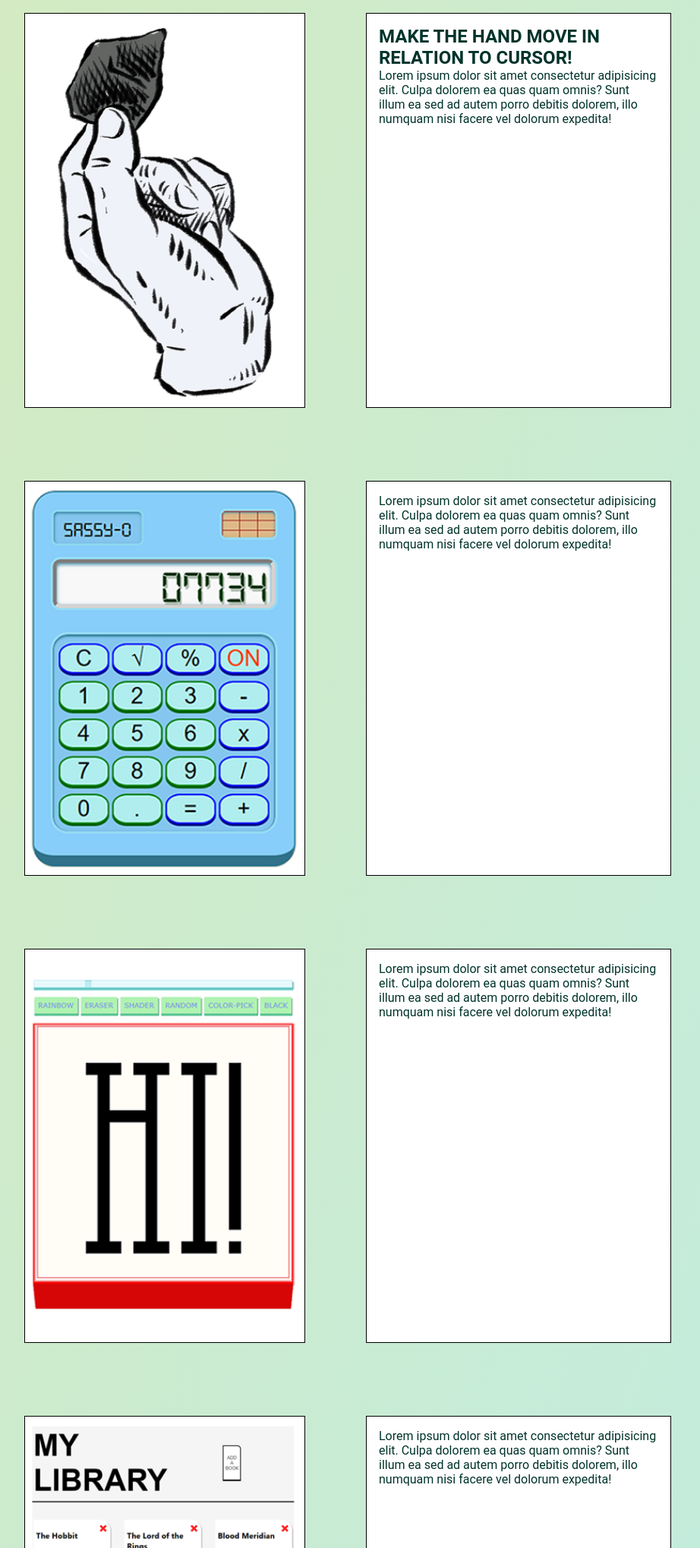
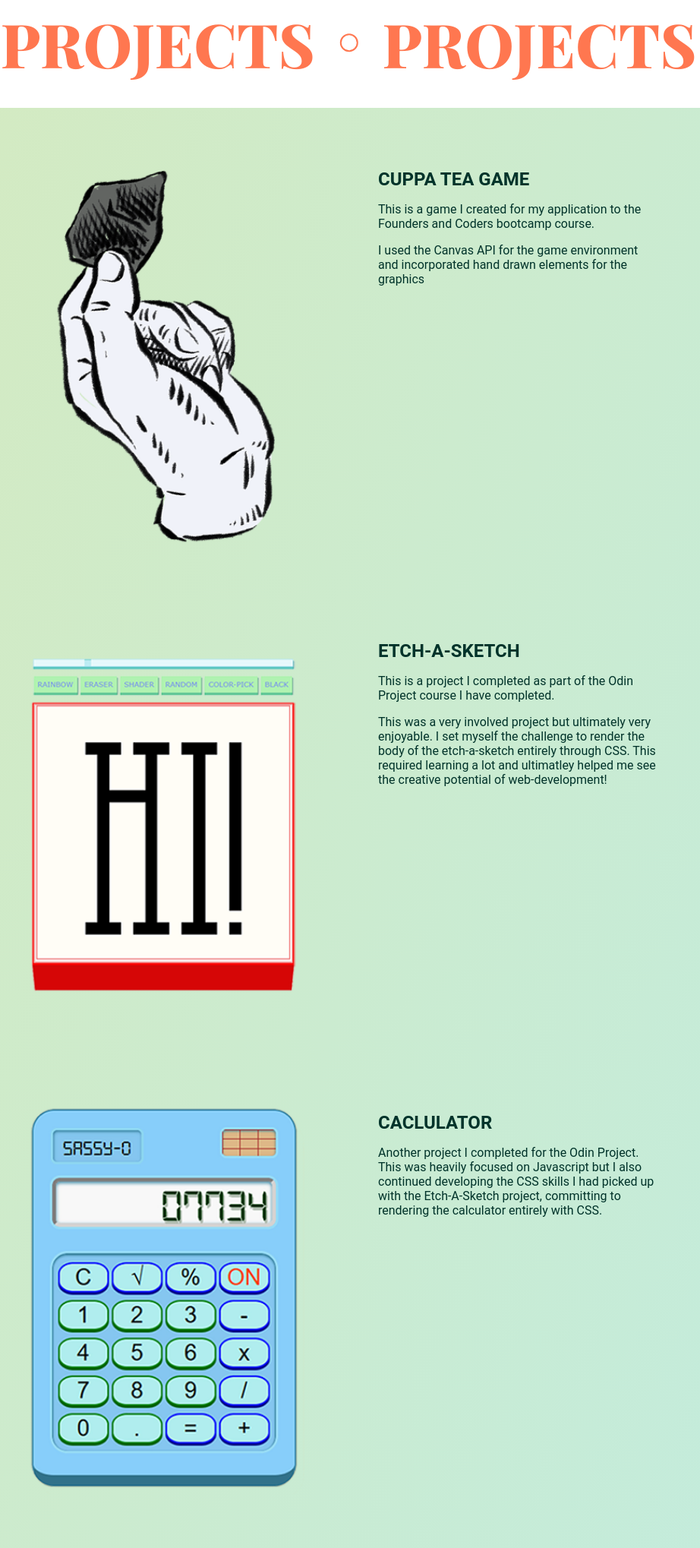
Before and after one commit to fintonius/Portfolio-site, a plain HTML site: page index.html in a window 1280 px wide. Shown: the part 762-2800 px from the top of the page at 76% size, without its empty margins (182-1104 px from the left). Drawn offline with nearby package versions, Linux system fonts and the light colour scheme.

Commit message:
add links to the project images for the relevant projects. Cleans up some of the stying on the CSS

```diff
--- a/index.html
+++ b/index.html
@@ -49,9 +49,10 @@
                         Frontend Developer
                     </div>
                     <div class="hero__body">
-                        Lorem ipsum dolor sit amet consectetur adipisicing elit.
-                        Culpa dolorem ea quas quam omnis? Sunt illum ea sed ad autem porro
-                        debitis dolorem, illo numquam nisi facere vel dolorum expedita!
+                        <p>
+                            I am an intermediate Web Developer with a keen interest in animation. I love
+                            bringing the web to life through motion.
+                        </p>
                     </div>
                 </div>
                 <div class="hero__portrait">
@@ -74,61 +75,100 @@
         <main>
             <section class="projects">
                 <div class="project game center">
-                    <img class="project__image" src="/media/images/project-links/hand.png">
+                    <a class="project__image" href="https://fintonius.github.io/teacup_game/">
+                        <img src="/media/images/project-links/hand.png">
+                    </a>
                     <div class="project__text">
-                        <h2>MAKE THE HAND MOVE IN RELATION TO CURSOR!</h2>
+                        <h2>CUPPA TEA GAME</h2>
                         <p>
-                            Lorem ipsum dolor sit amet consectetur adipisicing elit.
-                            Culpa dolorem ea quas quam omnis? Sunt illum ea sed ad autem porro
-                            debitis dolorem, illo numquam nisi facere vel dolorum expedita!
+                            This is a game I created for my application to the Founders and Coders
+                            bootcamp course.
+                        </p>
+                        <p>
+                            I used the Canvas API for the game environment and incorporated hand
+                            drawn elements for the graphics
+                    </div>
+                </div>
+                <div class="project etch center">
+                    <a class="project__image" href="https://fintonius.github.io/etch-a-sketch2/">
+                        <img src="/media/images/project-links/etchsketch.png">
+                    </a>
+                    <div class="project__text">
+                        <h2>ETCH-A-SKETCH</h2>
+                        <p>
+                            This is a project I completed as part of the Odin Project course I have
+                            completed.
+                        </p>
+                        <p>This was a very involved project but ultimately very enjoyable. I set myself the
+                            challenge to render the body of the etch-a-sketch entirely through CSS. This
+                            required learning a lot and ultimatley helped me see the creative potential
+                            of web-development!
                         </p>
                     </div>
                 </div>
                 <div class="project calculator center">
-                    <img class="project__image" src="/media/images/project-links/calc.png">
+                    <a class="project__image" href="https://fintonius.github.io/calculator2/">
+                        <img src="/media/images/project-links/calc.png">
+                    </a>
                     <div class="project__text">
-                        Lorem ipsum dolor sit amet consectetur adipisicing elit.
-                        Culpa dolorem ea quas quam omnis? Sunt illum ea sed ad autem porro
-                        debitis dolorem, illo numquam nisi facere vel dolorum expedita!
+                        <h2>CACLULATOR</h2>
+                        <p>
+                            Another project I completed for the Odin Project. This was heavily focused
+                            on Javascript but I also continued developing the CSS skills I had picked
+                            up with the Etch-A-Sketch project, committing to rendering the calculator
+                            entirely with CSS.
+                        </p>
                     </div>
                 </div>
-                <div class="project calculator center">
-                    <img class="project__image" src="/media/images/project-links/etchsketch.png">
+                <div class="project library center">
+                    <a class="project__image" href="https://fintonius.github.io/library/">
+                        <img src="/media/images/project-links/library.png">
+                    </a>
                     <div class="project__text">
-                        Lorem ipsum dolor sit amet consectetur adipisicing elit.
-                        Culpa dolorem ea quas quam omnis? Sunt illum ea sed ad autem porro
-                        debitis dolorem, illo numquam nisi facere vel dolorum expedita!
+                        <h2>LIBRARY</h2>
+                        <p>
+                            You guessed it, another Odin Project undertaking! And yes, also difficult,
+                             contrary and very very frustrating. I had started to notice a theme with
+                             web-dev stuff by this stage.
+                        </p>
                     </div>
                 </div>
-                <div class="project calculator center">
-                    <img class="project__image" src="/media/images/project-links/library.png">
-                    <div class="project__text">
-                        Lorem ipsum dolor sit amet consectetur adipisicing elit.
-                        Culpa dolorem ea quas quam omnis? Sunt illum ea sed ad autem porro
-                        debitis dolorem, illo numquam nisi facere vel dolorum expedita!
-                    </div>
-                </div>
-                <div class="project calculator center">
-                    <img class="project__image" src="">
-                    <div class="project__text">
-                        Lorem ipsum dolor sit amet consectetur adipisicing elit.
-                        Culpa dolorem ea quas quam omnis? Sunt illum ea sed ad autem porro
-                        debitis dolorem, illo numquam nisi facere vel dolorum expedita!
-                    </div>
-                </div>
+
             </section>
             <section class="about center">
                 <div class="sample">
-                    Lorem ipsum dolor sit amet consectetur adipisicing elit.
-                    Culpa dolorem ea quas quam omnis? Sunt illum ea sed ad autem porro
-                    debitis dolorem, illo numquam nisi facere vel dolorum expedita!
+                    <h1>ABOUT</h1>
+                    <p>
+                        I come from an arts background with an MFA and BA in media art. I am very
+                        experienced working creatively with limited resources to solve problems.
+                    </p>
+                    <p>
+                        I have many years experience working as a care worker for people with
+                        physical and mental disabilities. This has instilled in me a strong desire
+                        to help others, work with empathy and an appreciation for patience when
+                        solving difficult problems.
+                    </p>
                 </div>
             </section>
             <section class="contact center">
-                <div class="sample">
-                    Lorem ipsum dolor sit amet consectetur adipisicing elit.
-                    Culpa dolorem ea quas quam omnis? Sunt illum ea sed ad autem porro
-                    debitis dolorem, illo numquam nisi facere vel dolorum expedita!
+                <div class="sample form-section">
+                    <h1>CONTACT</h1>
+                    <p>All fields marked with an <span>*</span> are required</p>
+                        <form id="contact" autocomplete="no">
+                                <article class="form-input">
+                                    <label for="fname"><span>*</span> Name</label>
+                                    <input type="text" id="fname" placeholder="Jane" name="fname" autocomplete="no" required/>
+                                </article>
+                                <article class="form-input">
+                                    <label for="email"><span>*</span> Email</label>
+                                    <input type="email" autocomplete="barnaby" id="email" placeholder="example@place.com" name="email"
+                                        required/>
+                                </article>
+                                <article class="form-input">
+                                    <label for="message"><span>*</span> Message</label>
+                                    <input type="text" id="message" placeholder="message" name="fname" autocomplete="no" required/>
+                                </article>
+                        </form>
                 </div>
             </section>
         </main>
--- a/style.css
+++ b/style.css
@@ -10,6 +10,8 @@
     --clr-primary: #d8eabb;
     --clr-secondary: #bfece3;
     --clr-accent: #ff7750;
+    --clr-white: white;
+    --clr-black: black;
 }
 
 .darkmode {
@@ -18,6 +20,8 @@
     --clr-primary: #00332a;
     --clr-secondary: #00332a;
     --clr-accent: #ff7750;
+    --clr-white: #00332a;
+    --clr-black: #fdffc4;
 }
 
 *,
@@ -133,48 +137,62 @@ ul {
     font-family: var(--ff-title);
     color: var(--clr-dark);
     font-size: clamp(4rem, 6vw, 10rem);
+    padding-bottom: 3rem;
 }
 
 .hero__body {
     width: 80%;
+    display: flex;
+    flex-direction: column;
+    gap: 1rem;
 }
 
 .hero__portrait {
     align-self: flex-start;
     width: 100%;
+    padding: 1rem;
 }
 
 .hero__portrait > img {
-    width: 80%;
+    width: 100%;
     min-width: 200px;
 }
 
 .projects {
     display: flex;
     flex-direction: column;
+    color: var(--clr-dark);
 }
 
 .project {
     display: flex;
-    flex-direction: row;
-    gap: 2rem;
+    flex-direction: column;
+    gap: 1rem;
     padding-block: 2rem;
 }
 
 .project__image {
     flex: 1;
-    border: 1px solid black;
-    background-color: white;
-    width: clamp(2rem, 4vw, 70%);
+}
+
+.project__image > img {
+    width: 100%;
+    min-width: 250px;
     height: auto;
+    /* border: 1px solid var(--clr-black); */
+    /* background-color: var(--clr-white); */
 }
 
 .project__text {
     flex: 1;
-    border: 1px solid black;
-    max-width: 50%;
-    padding: 1rem;
-    background-color: white;
+    display: flex;
+    flex-direction: column;
+    gap: 1rem;
+    /* border: 1px solid var(--clr-black); */
+    width: 100%;
+    min-width: 250px;
+    padding: .5rem;
+    /* background-color: var(--clr-white); */
 }
 
 .center {
@@ -207,6 +225,22 @@ ul {
         gap: 5rem;
     }
 
+    .project__image > img {
+        width: 100%;
+        min-width: 250px;
+        height: auto;
+    }
+
+    .project__text {
+        flex: 1;
+        display: flex;
+        flex-direction: column;
+        gap: 1rem;
+        width: 50%;
+        min-width: 250px;
+        padding: 1rem;
+    }
+
 }
 
 .dark-mode {
@@ -232,7 +266,6 @@ ul {
     align-items: center;
     justify-content: center;
     gap: 2rem;
-
     font-family: var(--ff-title);
     color: var(--clr-accent);
     font-size: 5rem;
```
